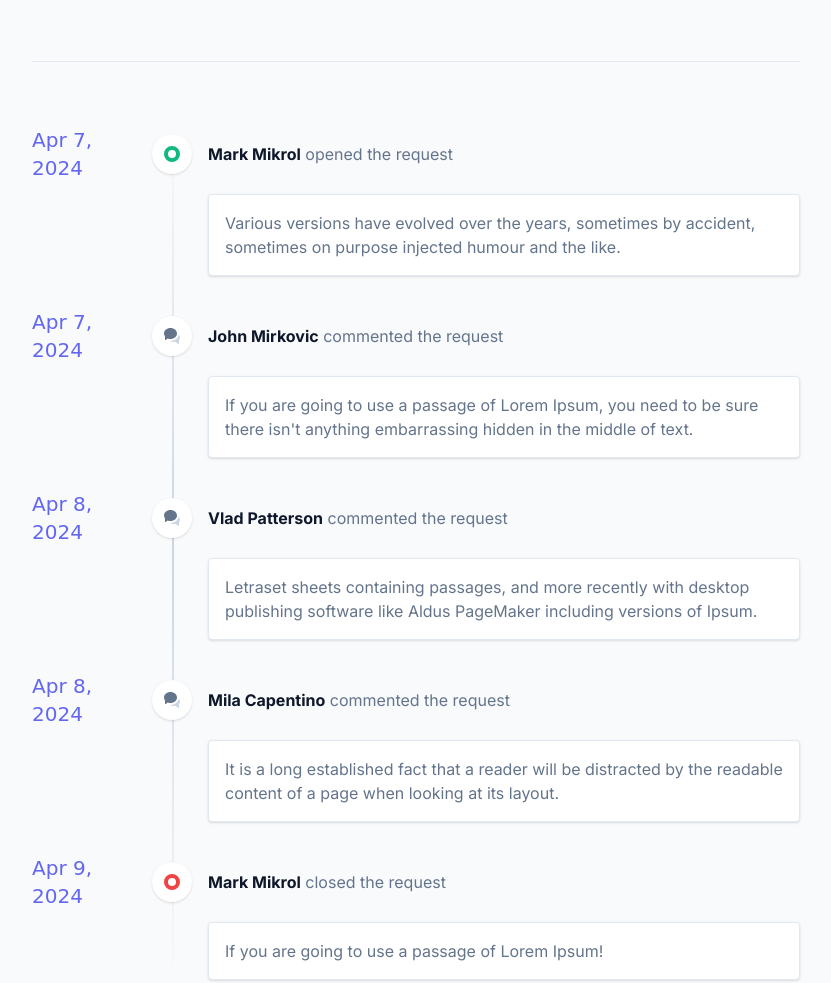
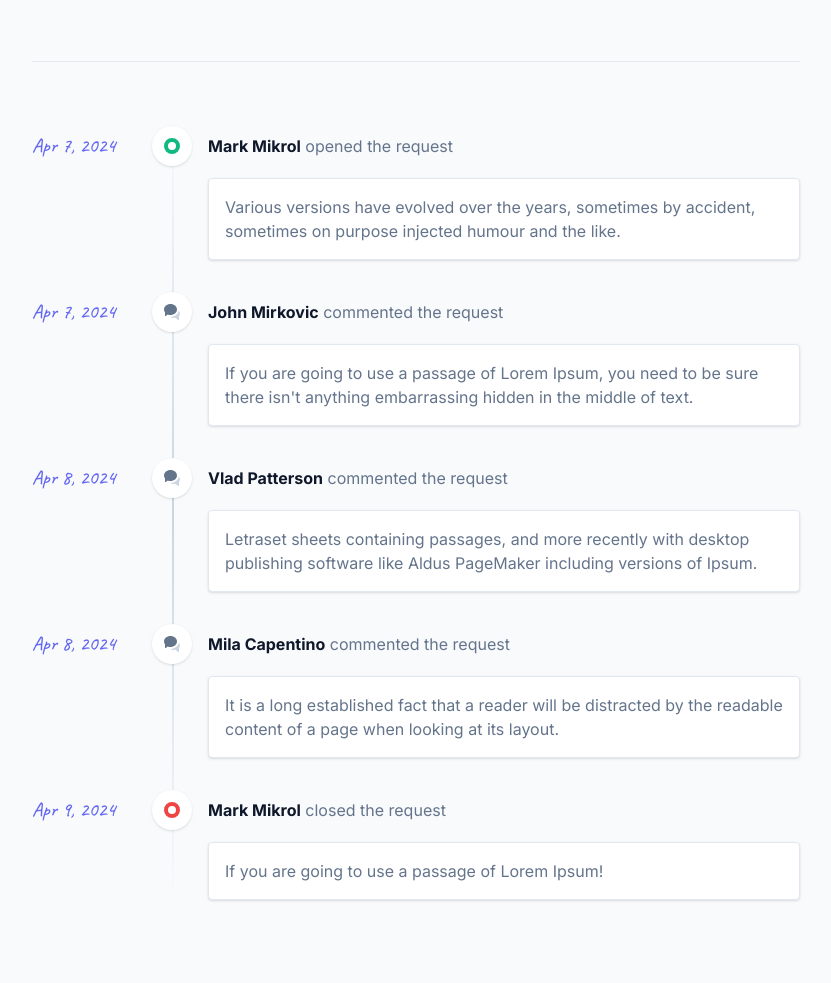
Before and after one commit to cruip/cruip-tutorials, a plain HTML site: page vertical-timelines/index.html in a window 1280 px wide. Shown: the part 1682-2665 px from the top of the page, without its empty margins (224-1055 px from the left). Drawn offline with nearby package versions, Linux system fonts and the light colour scheme.

Commit message:
fix font issue

```diff
--- a/vertical-timelines/index.html
+++ b/vertical-timelines/index.html
@@ -7,7 +7,7 @@
     <meta name="viewport" content="width=device-width,initial-scale=1">
     <link rel="preconnect" href="https://fonts.googleapis.com">
     <link rel="preconnect" href="https://fonts.gstatic.com" crossorigin>
-    <link href="https://fonts.googleapis.com/css2?family=Inter:wght@400;600;700&Caveat:wght@500&display=swap" rel="stylesheet">
+    <link href="https://fonts.googleapis.com/css2?family=Inter:wght@400;600;700&family=Caveat:wght@500&display=swap" rel="stylesheet">
     <script src="https://cdn.tailwindcss.com"></script>
     <script defer src="https://cdn.jsdelivr.net/npm/alpinejs@3.x.x/dist/cdn.min.js"></script>
     <script>
```
